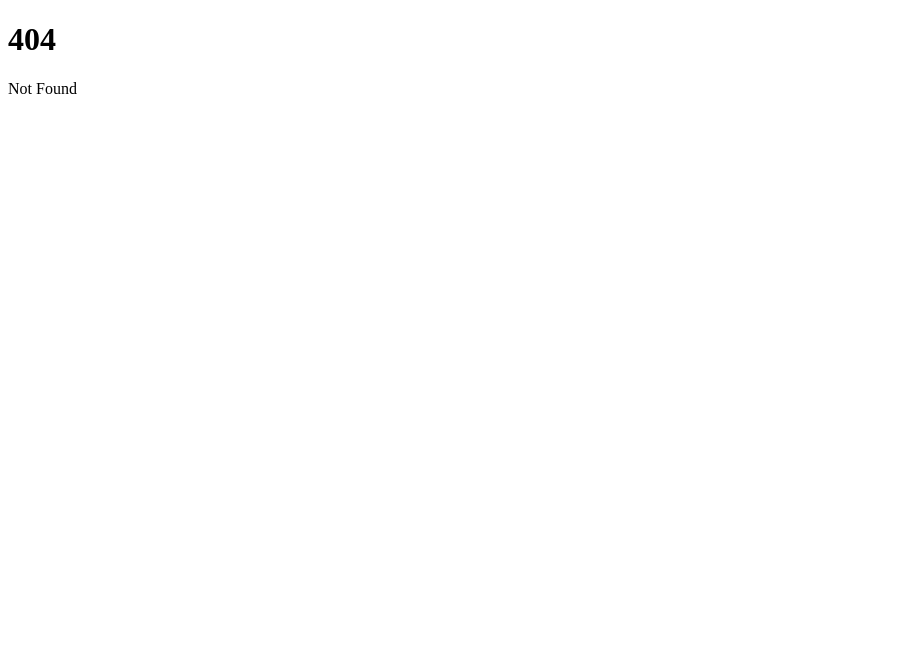
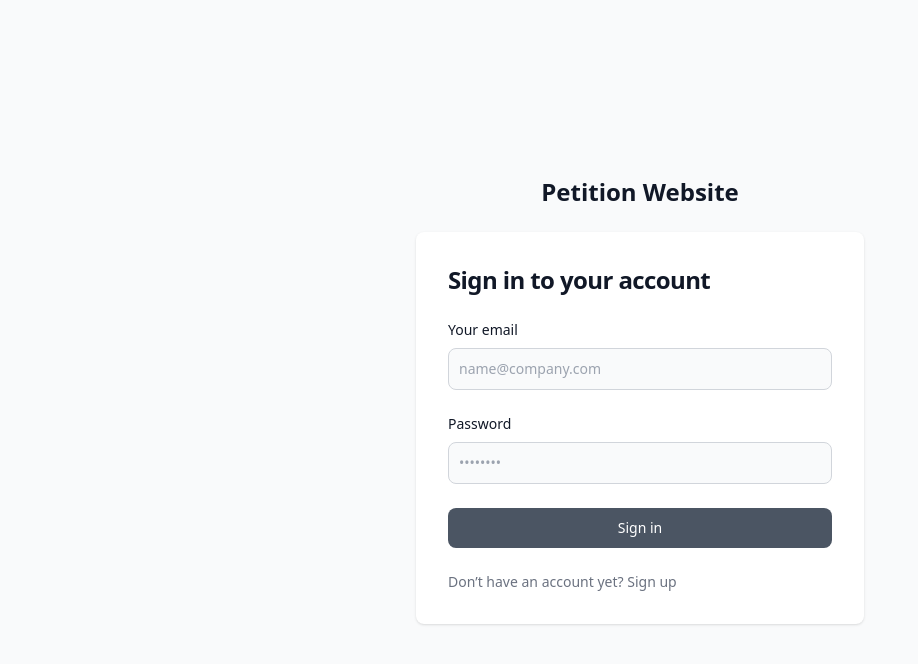
Before and after one commit to Immortal000/petition-website, a SvelteKit app: page /register in a window 1280 px wide. Before the commit this address had no page. Shown: the top 664 px of the page, without its empty margins (0-918 px from the left). Built offline with nearby package versions, Linux system fonts and the light colour scheme.

Commit message:
sign in & register

```diff
--- /dev/null
+++ b/src/components/Login.svelte
@@ -0,0 +1,72 @@
+<script>
+	import '../styles/app.css';
+</script>
+
+<!--
+<div class="grid h-screen place-items-center rounded border-2 border-gray-400">
+	<div class="text-center">
+		<p class="text-3xl text-center">[Petition] Login</p>
+		<div class="flex-col flex border-2 border-gray-400 p-28">
+			<input type="text" class="border-2 w-full mx-auto mb-12" />
+			<input type="text" class="border-2 m-auto w-full" />
+		</div>
+	</div>
+</div> -->
+<section class="bg-gray-50 dark:bg-gray-900">
+	<div class="flex flex-col items-center justify-center px-6 py-8 mx-auto md:h-screen lg:py-0">
+		<a href="#" class="flex items-center mb-6 text-2xl font-semibold text-gray-900 dark:text-white">
+			Petition Website
+		</a>
+		<div
+			class="w-full bg-white rounded-lg shadow dark:border md:mt-0 sm:max-w-md xl:p-0 dark:bg-gray-800 dark:border-gray-700"
+		>
+			<div class="p-6 space-y-4 md:space-y-6 sm:p-8">
+				<h1
+					class="text-xl font-bold leading-tight tracking-tight text-gray-900 md:text-2xl dark:text-white"
+				>
+					Sign in to your account
+				</h1>
+				<form class="space-y-4 md:space-y-6" action="#">
+					<div>
+						<label for="email" class="block mb-2 text-sm font-medium text-gray-900 dark:text-white"
+							>Your email</label
+						>
+						<input
+							type="email"
+							name="email"
+							id="email"
+							class="bg-gray-50 border border-gray-300 text-gray-900 sm:text-sm rounded-lg focus:ring-primary-600 focus:border-primary-600 block w-full p-2.5 dark:bg-gray-700 dark:border-gray-600 dark:placeholder-gray-400 dark:text-white dark:focus:ring-blue-500 dark:focus:border-blue-500"
+							placeholder="name@company.com"
+							required=""
+						/>
+					</div>
+					<div>
+						<label
+							for="password"
+							class="block mb-2 text-sm font-medium text-gray-900 dark:text-white">Password</label
+						>
+						<input
+							type="password"
+							name="password"
+							id="password"
+							placeholder="••••••••"
+							class="bg-gray-50 border border-gray-300 text-gray-900 sm:text-sm rounded-lg focus:ring-primary-600 focus:border-primary-600 block w-full p-2.5 dark:bg-gray-700 dark:border-gray-600 dark:placeholder-gray-400 dark:text-white dark:focus:ring-blue-500 dark:focus:border-blue-500"
+							required=""
+						/>
+					</div>
+					<button
+						type="submit"
+						class="w-full text-white bg-gray-600 hover:bg-primary-700 focus:ring-4 focus:outline-none focus:ring-primary-300 font-medium rounded-lg text-sm px-5 py-2.5 text-center dark:bg-primary-600 dark:hover:bg-primary-700 dark:focus:ring-primary-800"
+						>Sign in</button
+					>
+					<p class="text-sm font-light text-gray-500 dark:text-gray-400">
+						Don’t have an account yet? <a
+							href="#"
+							class="font-medium text-primary-600 hover:underline dark:text-primary-500">Sign up</a
+						>
+					</p>
+				</form>
+			</div>
+		</div>
+	</div>
+</section>
--- /dev/null
+++ b/src/components/Register.svelte
@@ -0,0 +1,88 @@
+<script>
+	import '../styles/app.css';
+</script>
+
+<section class="bg-gray-50 dark:bg-gray-900">
+	<div class="flex flex-col items-center justify-center px-6 py-8 mx-auto md:h-screen lg:py-0">
+		<a href="#" class="flex items-center mb-6 text-2xl font-semibold text-gray-900 dark:text-white">
+			<img
+				class="w-8 h-8 mr-2"
+				src="https://flowbite.s3.amazonaws.com/blocks/marketing-ui/logo.svg"
+				alt="logo"
+			/>
+			Flowbite
+		</a>
+		<div
+			class="w-full bg-white rounded-lg shadow dark:border md:mt-0 sm:max-w-md xl:p-0 dark:bg-gray-800 dark:border-gray-700"
+		>
+			<div class="p-6 space-y-4 md:space-y-6 sm:p-8">
+				<h1
+					class="text-xl font-bold leading-tight tracking-tight text-gray-900 md:text-2xl dark:text-white"
+				>
+					Sign in to your account
+				</h1>
+				<form class="space-y-4 md:space-y-6" action="#">
+					<div>
+						<label for="email" class="block mb-2 text-sm font-medium text-gray-900 dark:text-white"
+							>Your email</label
+						>
+						<input
+							type="email"
+							name="email"
+							id="email"
+							class="bg-gray-50 border border-gray-300 text-gray-900 sm:text-sm rounded-lg focus:ring-primary-600 focus:border-primary-600 block w-full p-2.5 dark:bg-gray-700 dark:border-gray-600 dark:placeholder-gray-400 dark:text-white dark:focus:ring-blue-500 dark:focus:border-blue-500"
+							placeholder="name@company.com"
+							required=""
+						/>
+					</div>
+					<div>
+						<label
+							for="password"
+							class="block mb-2 text-sm font-medium text-gray-900 dark:text-white">Password</label
+						>
+						<input
+							type="password"
+							name="password"
+							id="password"
+							placeholder="••••••••"
+							class="bg-gray-50 border border-gray-300 text-gray-900 sm:text-sm rounded-lg focus:ring-primary-600 focus:border-primary-600 block w-full p-2.5 dark:bg-gray-700 dark:border-gray-600 dark:placeholder-gray-400 dark:text-white dark:focus:ring-blue-500 dark:focus:border-blue-500"
+							required=""
+						/>
+					</div>
+					<div class="flex items-center justify-between">
+						<div class="flex items-start">
+							<div class="flex items-center h-5">
+								<input
+									id="remember"
+									aria-describedby="remember"
+									type="checkbox"
+									class="w-4 h-4 border border-gray-300 rounded bg-gray-50 focus:ring-3 focus:ring-primary-300 dark:bg-gray-700 dark:border-gray-600 dark:focus:ring-primary-600 dark:ring-offset-gray-800"
+									required=""
+								/>
+							</div>
+							<div class="ml-3 text-sm">
+								<label for="remember" class="text-gray-500 dark:text-gray-300">Remember me</label>
+							</div>
+						</div>
+						<a
+							href="#"
+							class="text-sm font-medium text-primary-600 hover:underline dark:text-primary-500"
+							>Forgot password?</a
+						>
+					</div>
+					<button
+						type="submit"
+						class="w-full text-white bg-primary-600 hover:bg-primary-700 focus:ring-4 focus:outline-none focus:ring-primary-300 font-medium rounded-lg text-sm px-5 py-2.5 text-center dark:bg-primary-600 dark:hover:bg-primary-700 dark:focus:ring-primary-800"
+						>Sign in</button
+					>
+					<p class="text-sm font-light text-gray-500 dark:text-gray-400">
+						Don’t have an account yet? <a
+							href="#"
+							class="font-medium text-primary-600 hover:underline dark:text-primary-500">Sign up</a
+						>
+					</p>
+				</form>
+			</div>
+		</div>
+	</div>
+</section>
--- /dev/null
+++ b/src/routes/register/+page.svelte
@@ -0,0 +1,8 @@
+<script>
+	import { userAuth } from '../../store';
+	import Login from '../../components/Login.svelte';
+</script>
+
+{#if $userAuth.user_id == null}
+	<Login />
+{/if}
--- /dev/null
+++ b/src/store/index.js
@@ -0,0 +1,5 @@
+import { writable } from 'svelte/store';
+
+export const userAuth = writable({
+	user_id: null
+});
```
